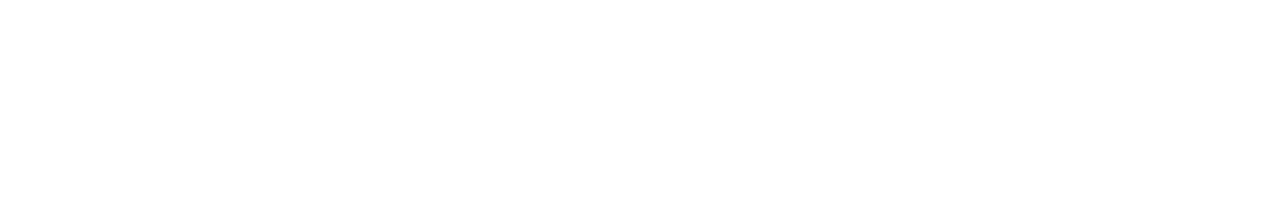
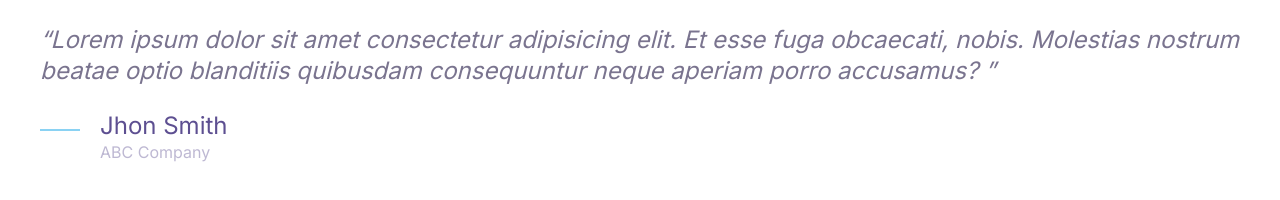
Before and after one commit to techgeneenterprise/glorify, a plain HTML site: page index.html in a window 1280 px wide. Drawn offline with Linux system fonts and the light colour scheme.

Commit message:
quote content created

```diff
--- a/css/styles.css
+++ b/css/styles.css
@@ -5,6 +5,7 @@
     --color-accent: #ff3400;
     --color-heading:#5d4f91;
     --color-body:#c1becb;
+    --color-body-darker:#7a748f;
     --color-border: #ccc;
 }
  *, *::before, *::after {
@@ -356,3 +357,50 @@ a {
 .media__image{
     margin-top: 1rem;
 }
+
+/* QUOTES */
+.quote{
+    font-size: 3rem;
+    font-style: italic;
+    color: var(--color-body-darker);
+    line-height: 1.3;
+}
+
+.quote__text::before{
+    content: open-quote;
+}
+.quote__text::after{
+    content: close-quote;
+}
+
+.quote__author{
+    font-size: 3rem;
+    font-weight: 500;
+    font-style: normal;
+    margin-bottom: 0;
+}
+.quote__organization{
+    font-size: 2rem;
+    font-style: normal;
+    color: var(--color-heading);
+    opacity: 0.40;
+
+}
+.quote__line{
+    position: relative;
+    bottom: 10px;
+
+}
+
+@media screen and (min-width:1024px) {
+    .quote{
+        font-size: 2.4rem;
+    }
+    .quote__author{
+        font-size: 2.4rem;
+    }
+    .quote__organization{
+        font-size: 1.6rem;
+    }
+
+}
--- a/index.html
+++ b/index.html
@@ -11,6 +11,24 @@
     <link rel="stylesheet" href="css/normalize.css">
 </head>
 <body>
+    <blockquote class="quote">
+        <p class="quote__text">Lorem ipsum dolor sit amet consectetur adipisicing elit. Et esse fuga obcaecati, nobis.
+            Molestias nostrum beatae optio blanditiis quibusdam consequuntur neque aperiam porro accusamus?
+        </p>
+        <div class="media">
+            <div class="media__image">
+                    <svg class="icon icon--primary quote__line">
+                        <use xlink:href="images/sprite.svg#line"></use>
+                      </svg>
+            </div>
+            <div class="media__body">
+                <h3 class="media__title quote__author">Jhon Smith</h3>
+                <p class="quote__organization">ABC Company</p>
+
+            </div>
+        </div>
+
+    </blockquote>
 
 </body>
 </html>
```
